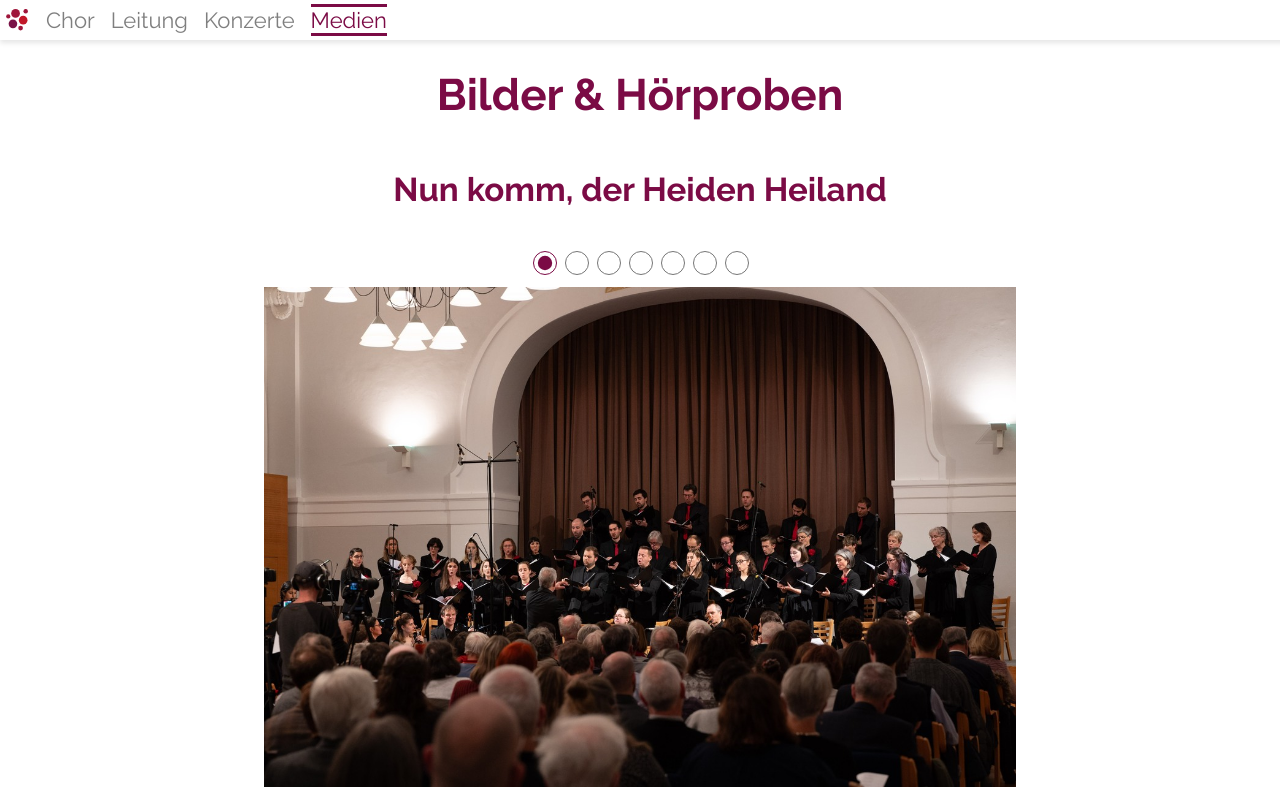
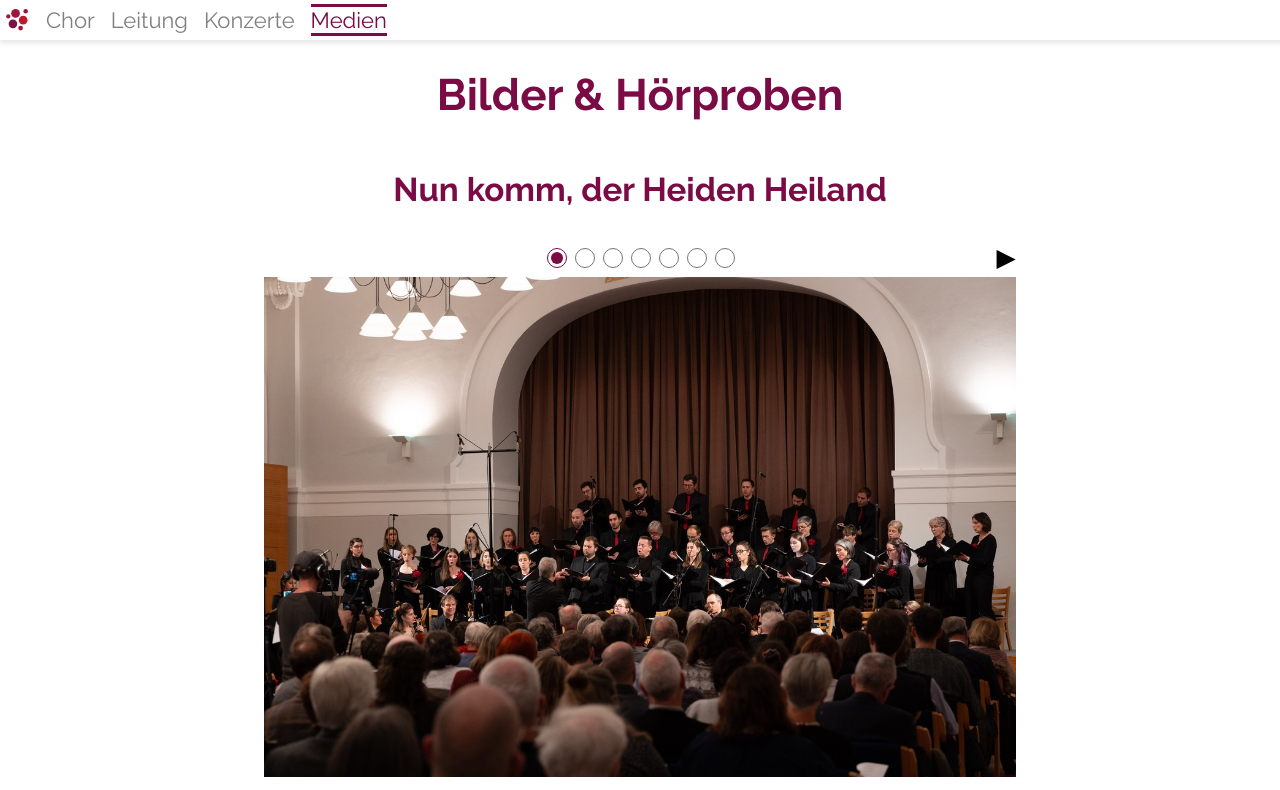
Before and after one commit to kammerchorinnsbruck/kammerchorinnsbruck.github.io, a Jekyll site: the page built from medien.md, in a window 1280 px wide and 1400 px high. Shown: the top 790 px of the window. Built offline with Jekyll 4.4.1, drawn with Linux system fonts in a browser that asks for light colours.

Commit message:
Vor und zurück.

```diff
--- a/_includes/gallery.html
+++ b/_includes/gallery.html
@@ -3,7 +3,11 @@
 <section class="gallery" style="grid-template-columns: 1fr repeat({{files | size}}, auto) 1fr">
   <input type="radio" style="opacity: 0"/>
 {% for file in files %}
-  <input type="radio" {% if forloop.first %} checked {% endif %} name="gallery"/>
-  <img src="{{ file.path }}" loading="lazy">
+  <input type="radio" name="gallery" id="{{ filter }}{{ forloop.index }}" {% if forloop.first %} checked {% endif %}/>
+  <div>
+    {% unless forloop.first %}<label for="{{ filter }}{{ forloop.index | minus: 1 }}" style="left :0">◀</label>{% endunless %}
+    <img src="{{ file.path }}" loading="lazy">
+    {% unless forloop.last  %}<label for="{{ filter }}{{ forloop.index |  plus: 1 }}" style="right:0">▶</label>{% endunless %}
+  </div>
 {% endfor %}
 </section>
--- a/style.css
+++ b/style.css
@@ -126,26 +126,37 @@ img.portrait {
   margin: 10px auto;
   display: grid;
   /* grid-template-columns is set by the HTML code */
-  grid-template-rows: [buttons] 50px [images] auto;
-  justify-items: center;
-  align-items: center;
+  grid-template-rows: [buttons] 40px [images] auto;
+  place-items: center;
+  place-content: center;
 }
 .gallery > input {
   grid-row: buttons;
-  width: 1.5rem;
-  height: 1.5rem;
+  width: 20px;
+  height: 20px;
   accent-color: #7b0b45;
 }
-.gallery > img {
+.gallery > div {
+  position: relative;
   grid-row: images;
   grid-column: 1 / -1;
-  max-width: 100%;
-  max-height: 500px;
   opacity: 0;
+  z-index: -1;
   transition: opacity 0.2s ease-in-out;
 }
-.gallery > input:checked + img {
+.gallery > div > img {
+  max-width : 100%;
+  max-height: 500px;
+}
+.gallery > div > label {
+  font-size: 25px;
+  position: absolute;
+  top: -20px;
+  transform: translateY(-50%);
+}
+.gallery > input:checked + div {
   opacity: 1;
+  z-index: 0;
 }
 
 .video {
```
